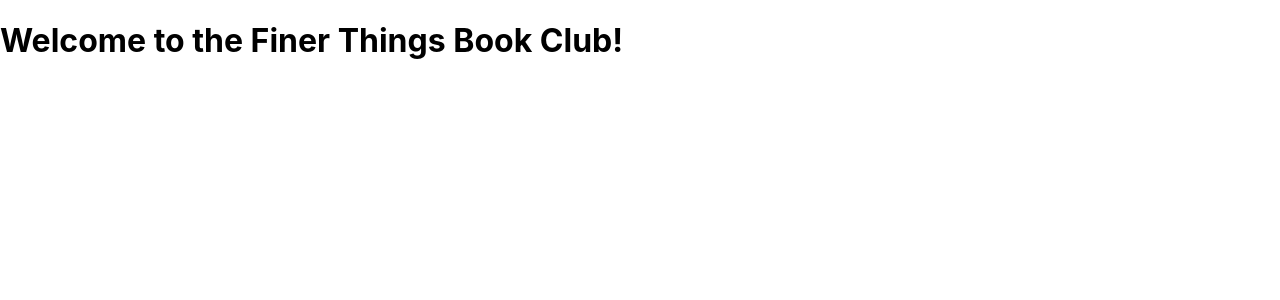
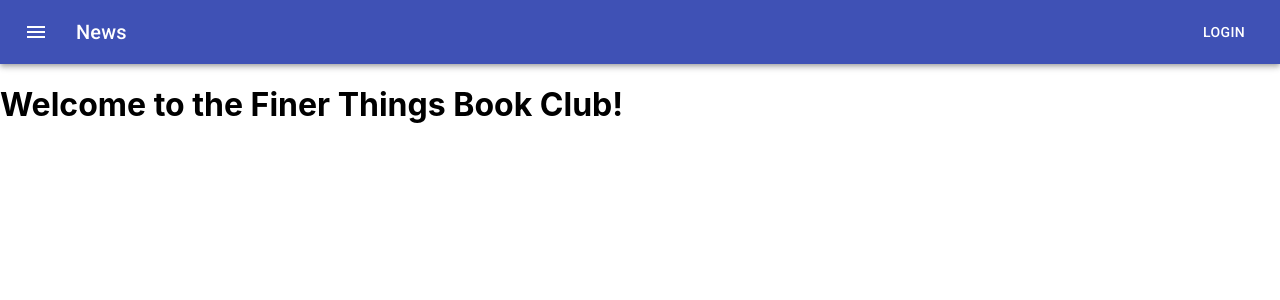
Before and after one commit to acfier/phase-2-project-build, a React (Create React App) app: page / in a window 1280 px wide. Shown: the top 300 px of the page. Built offline with nearby package versions, Linux system fonts and the light colour scheme.

Commit message:
added Navbar

```diff
--- a/src/App.js
+++ b/src/App.js
@@ -1,9 +1,11 @@
 import React from "react";
 import Home from "./Components/Home";
+import Navbar from "./Components/Navbar";
 
 const App = () => {
   return (
     <div className="App">
+      <Navbar />
       <Home />
     </div>
   );
--- a/src/Components/Navbar.js
+++ b/src/Components/Navbar.js
@@ -1,11 +1,42 @@
-import React from 'react'
+import React from 'react';
+import { makeStyles } from '@material-ui/core/styles';
+import AppBar from '@material-ui/core/AppBar';
+import Toolbar from '@material-ui/core/Toolbar';
+import Typography from '@material-ui/core/Typography';
+import Button from '@material-ui/core/Button';
+import IconButton from '@material-ui/core/IconButton';
+import MenuIcon from '@material-ui/icons/Menu';
+
+const useStyles = makeStyles((theme) => ({
+  root: {
+    flexGrow: 1,
+  },
+  menuButton: {
+    marginRight: theme.spacing(2),
+  },
+  title: {
+    flexGrow: 1,
+  },
+}));
 
 const Navbar = () => {
+  const classes = useStyles();
+
   return (
-    <nav>
-
-    </nav>
-  )
+    <div className={classes.root}>
+      <AppBar position="static">
+        <Toolbar>
+          <IconButton edge="start" className={classes.menuButton} color="inherit" aria-label="menu">
+            <MenuIcon />
+          </IconButton>
+          <Typography variant="h6" className={classes.title}>
+            News
+          </Typography>
+          <Button color="inherit">Login</Button>
+        </Toolbar>
+      </AppBar>
+    </div>
+  );
 }
 
-export default Navbar
+export default Navbar;
```
